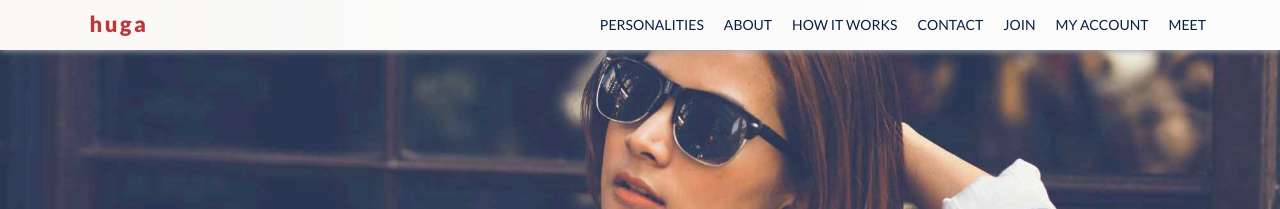
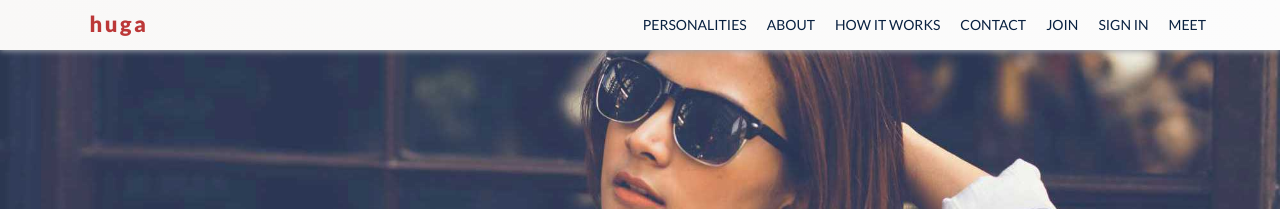
Before and after one commit to harristan/harristan.github.io, a Jekyll site: the page index.html, which Jekyll copies as it is, in a window 1280 px wide. Shown: the top 209 px of the page. Built offline with Jekyll 4.4.1, drawn with Linux system fonts in a browser that asks for light colours.

Commit message:
Update index.html

```diff
--- a/index.html
+++ b/index.html
@@ -45,7 +45,7 @@
 				        <li><a href='./contact.php'>Contact</a></li>
 				        <li><a href='./join.php'>Join</a></li>
 
-				        				    	<li><a href='./account.php'>My Account</a></li>
+				        				    	<li><a href='./account.php'>Sign in</a></li>
 
 			         	<li><a href='./meet.php'>Meet</a></li>
 			       	</ul>
```
